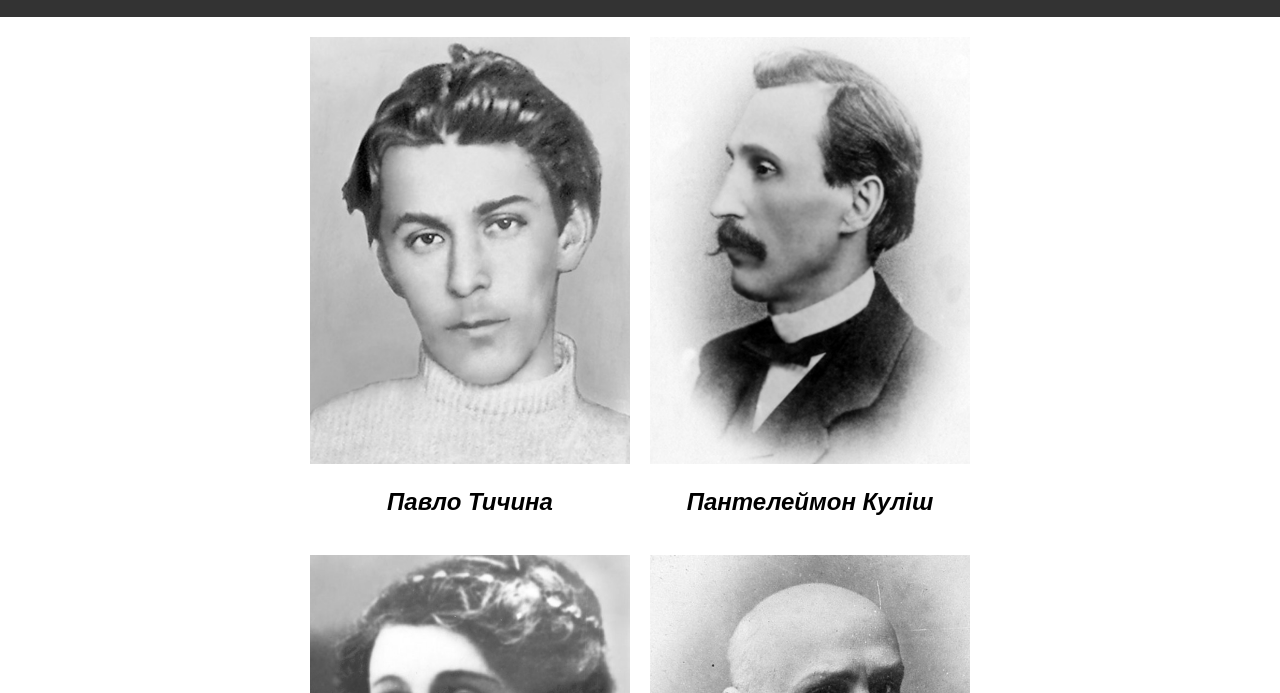
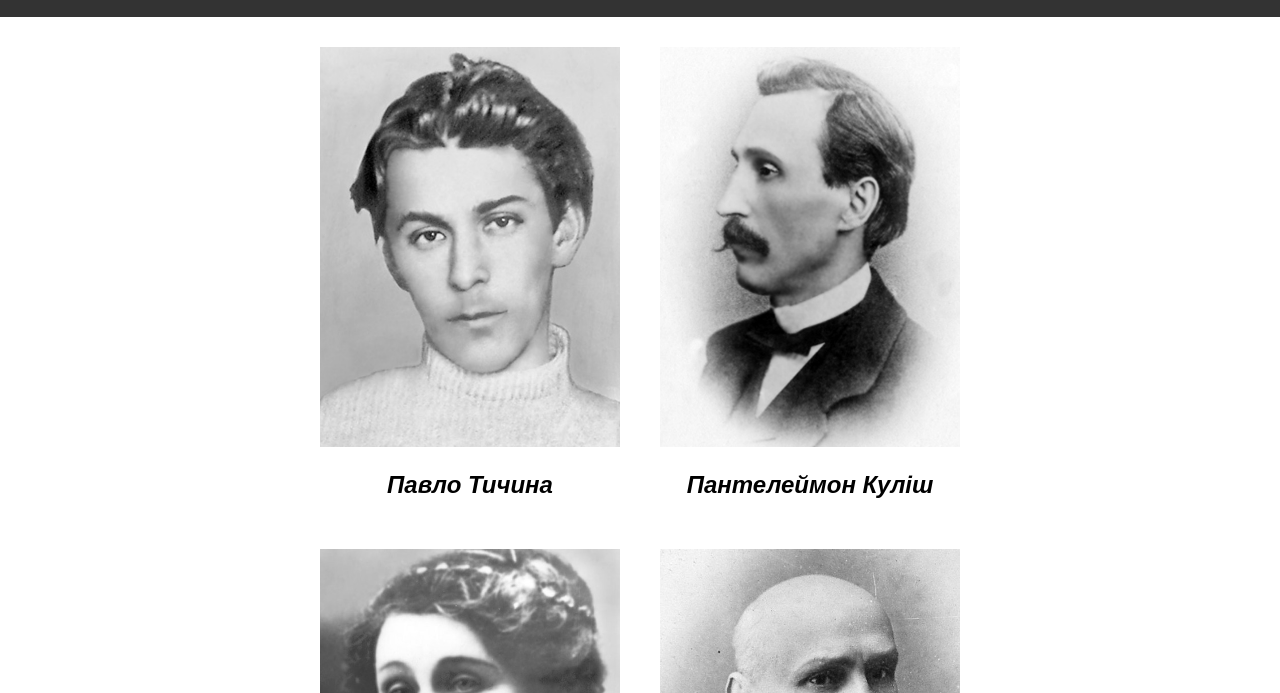
Before and after one commit to makiivka-school/facts-famous-people-cg, a plain HTML site: page index.html in a window 1280 px wide. Shown: the part 107-800 px from the top of the page. Drawn offline with Linux system fonts and the light colour scheme.

Commit message:
Update styles.css

```diff
--- a/styles.css
+++ b/styles.css
@@ -30,7 +30,7 @@ body {
     max-width: 680px;
 }
 
-.main > div {
+.main > a > div {
     max-width: 100%;
     margin: 10px;
     text-align: center;
```
